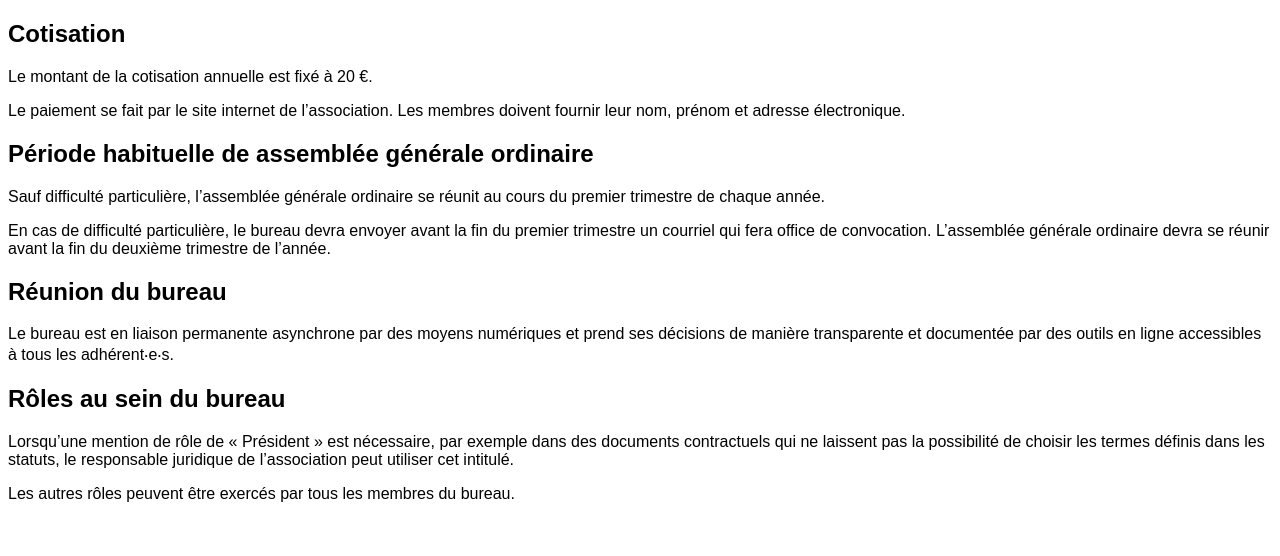
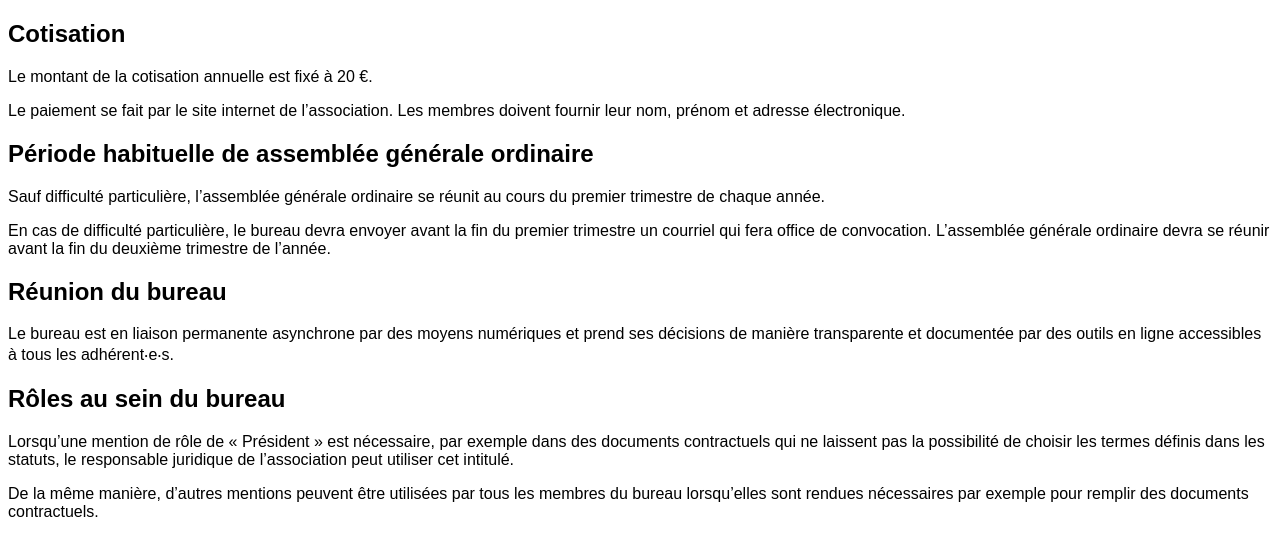
Before and after one commit to mes-aides/vie-associative, a Jekyll site: the page built from reglement.md, in a window 1280 px wide. Shown: the top 556 px of the page. Built offline with Jekyll 4.4.1, drawn with Linux system fonts in a browser that asks for light colours.

Commit message:
Explicite l'usage d'autres mentions que « membre de la direction collégiale »
Co-Authored-By: Matti Schneider <gh@mattischneider.fr>

```diff
--- a/reglement.md
+++ b/reglement.md
@@ -23,4 +23,4 @@ Le bureau est en liaison permanente asynchrone par des moyens numériques et pre
 
 Lorsqu’une mention de rôle de « Président » est nécessaire, par exemple dans des documents contractuels qui ne laissent pas la possibilité de choisir les termes définis dans les statuts, le responsable juridique de l'association peut utiliser cet intitulé.
 
-Les autres rôles peuvent être exercés par tous les membres du bureau.
+De la même manière, d'autres mentions peuvent être utilisées par tous les membres du bureau lorsqu'elles sont rendues nécessaires par exemple pour remplir des documents contractuels.
```
